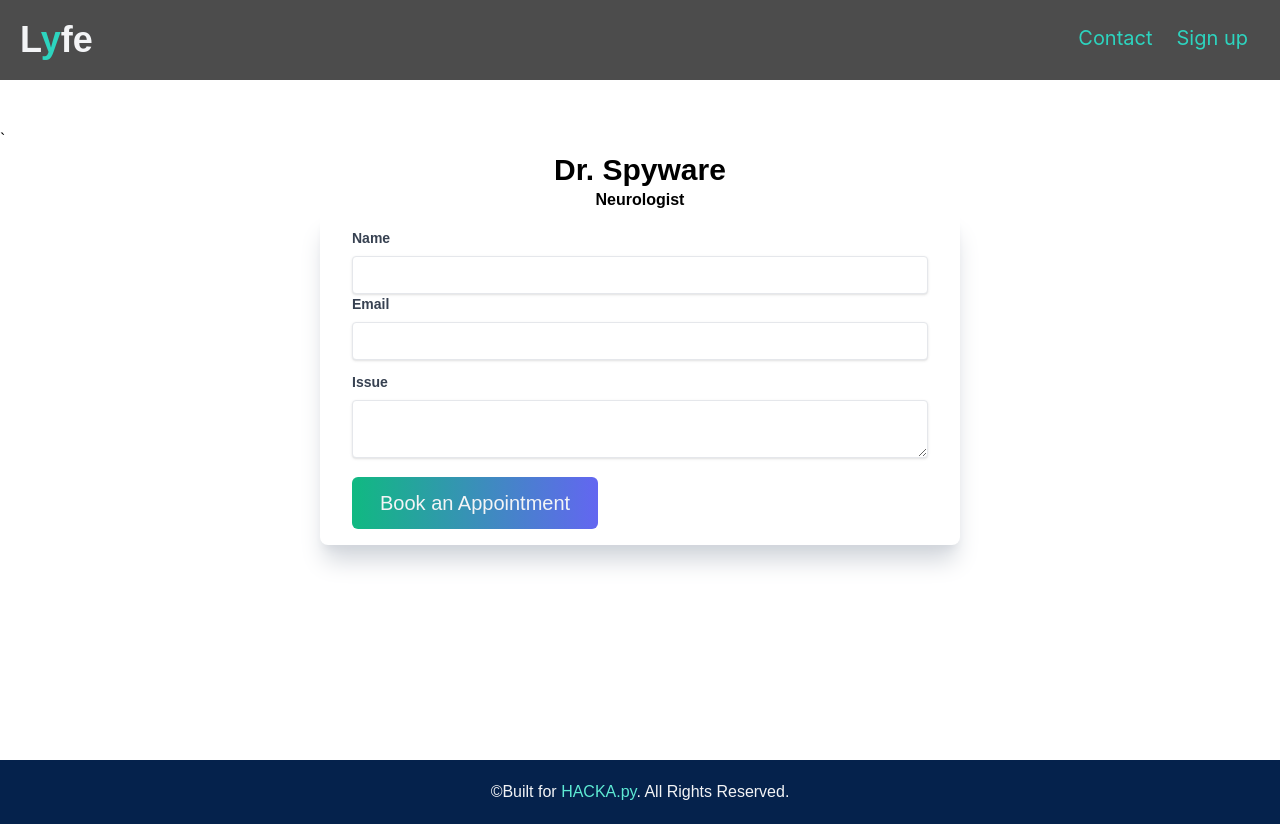
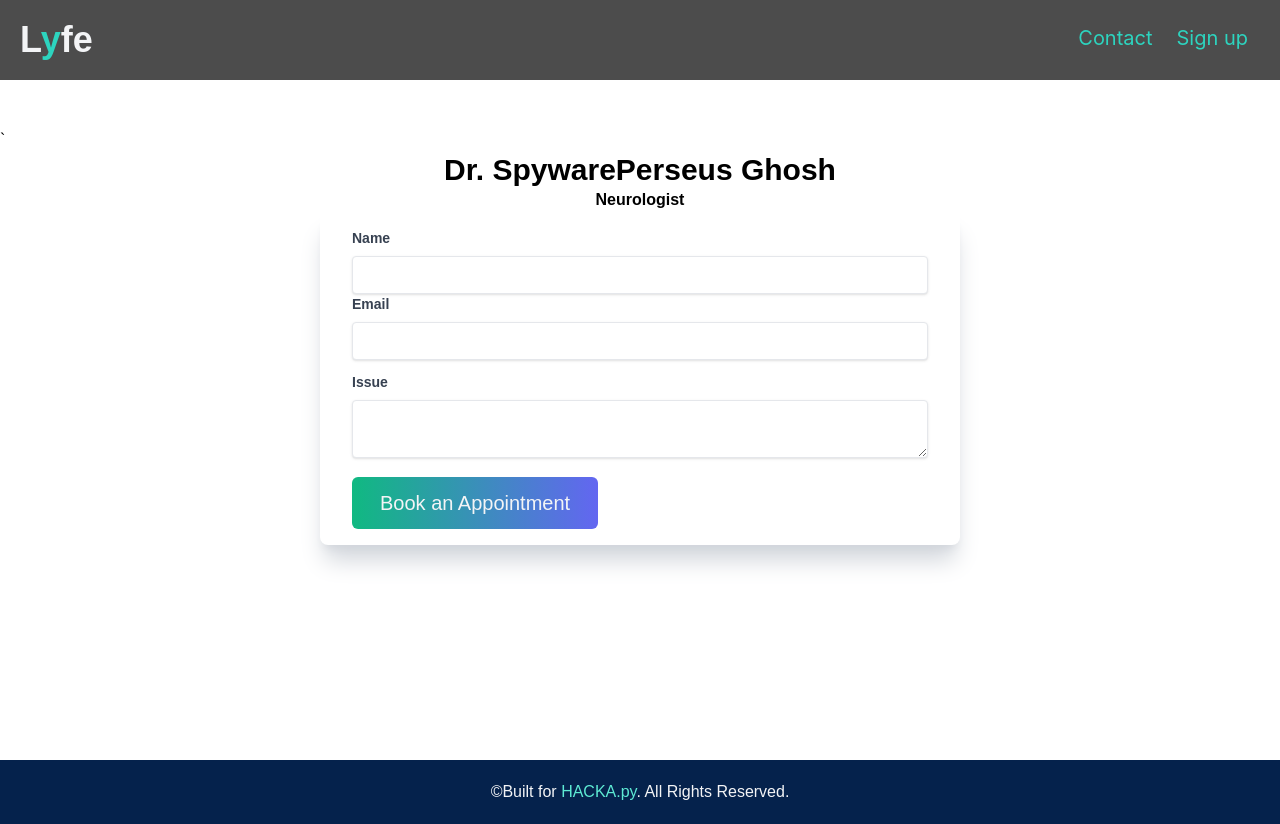
Before and after one commit to SpywarePersues/lyfe, a Next.js app: page /appointments/spyware in a window 1280 px wide. Built offline with nearby package versions, Linux system fonts and the light colour scheme; a web font is replaced by a local one.

Commit message:
Minor Changes

```diff
--- a/pages/appointments/reyna.js
+++ b/pages/appointments/reyna.js
@@ -29,7 +29,7 @@ const Reyna = () => {
             <Head>
                 <title>Lyfe | Reyna</title>
             </Head>`
-            <h1 className='text-3xl text-center font-bold'>Dr. Reyna Sharma</h1>
+            <h1 className='text-3xl text-center font-bold'>Dr. Reyna Singh</h1>
             <p className='text-base text-center font-bold'>Cardiologist</p>
             <form ref={form} onSubmit={sendEmail} className="bg-white shadow-xl mx-auto py-4 px-8 shadow-gray-300 w-6/12 rounded-lg mb-4">
                 <label className='block text-gray-700 text-sm font-bold mb-2'>Name</label>
--- a/pages/appointments/spyware.js
+++ b/pages/appointments/spyware.js
@@ -29,7 +29,7 @@ const Spyware = () => {
             <Head>
                 <title>Lyfe | Spyware</title>
             </Head>`
-            <h1 className='text-3xl text-center font-bold'>Dr. Spyware</h1>
+            <h1 className='text-3xl text-center font-bold'>Dr. SpywarePerseus Ghosh</h1>
             <p className='text-base text-center font-bold'>Neurologist</p>
             <form ref={form} onSubmit={sendEmail} className="bg-white shadow-xl mx-auto py-4 px-8 shadow-gray-300 w-6/12 rounded-lg mb-4">
                 <label className='block text-gray-700 text-sm font-bold mb-2'>Name</label>
--- a/src/data.js
+++ b/src/data.js
@@ -35,7 +35,7 @@ const data = [
         "description": "For general diseases like flu, fever, immunization, diabetes etc."
     },
     {
-        "name": "Dr. Strange",
+        "name": "Dr. Strange Sharma",
         "key": 6,
         "slug": "/appointments/strange",
         "specialization": "Endocrinologist",
```
